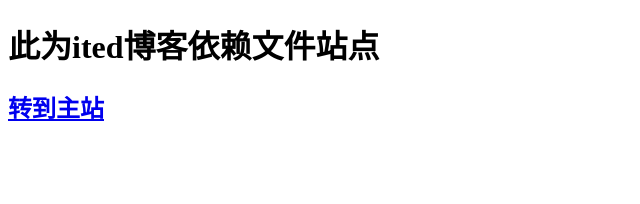
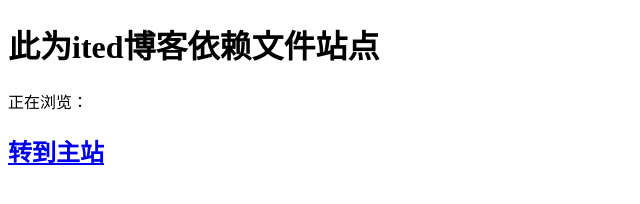
Before and after one commit to minc-nice-100/lib.github.io, a plain HTML site: page js/index.html in a window 1280 px wide. Shown: the whole page, without its empty margins (0-640 px from the left). Drawn offline with Linux system fonts and the light colour scheme.

Commit message:
Update index.html

```diff
--- a/js/index.html
+++ b/js/index.html
@@ -5,10 +5,12 @@
   <title>lib - ited博客</title>
   <link rel="icon" href="https://lib.ited.ml/favicon.ico" type="image/x-icon">
   <link rel="shortcut icon" href="https://lib.ited.ml/favicon.ico" type="image/x-icon">
+
 </head>
 
 <body>
 <h1>此为ited博客依赖文件站点</h1>
+<span>正在浏览：<script>innerHTML="window.location.href"</script></span>
 <h2><a href="https://ited.ml/">转到主站</a></h2>
 
 </body>
```
